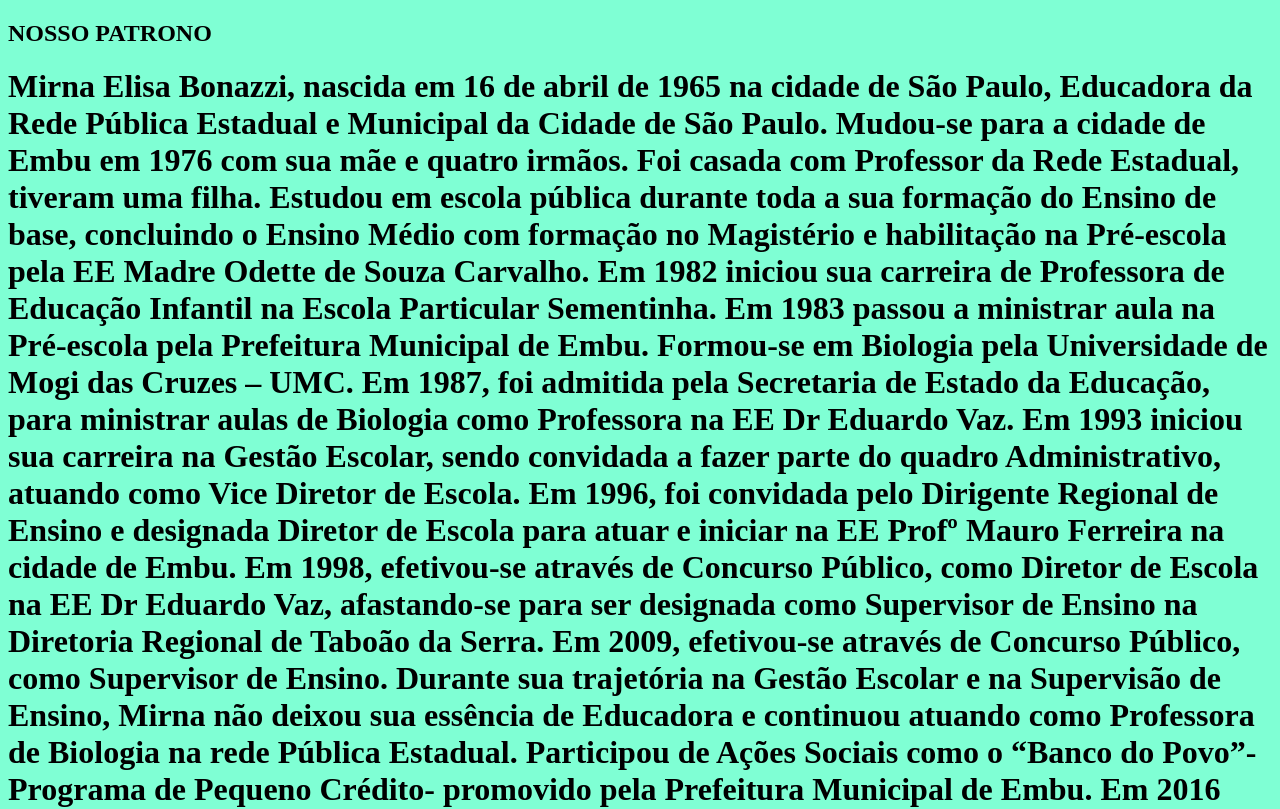
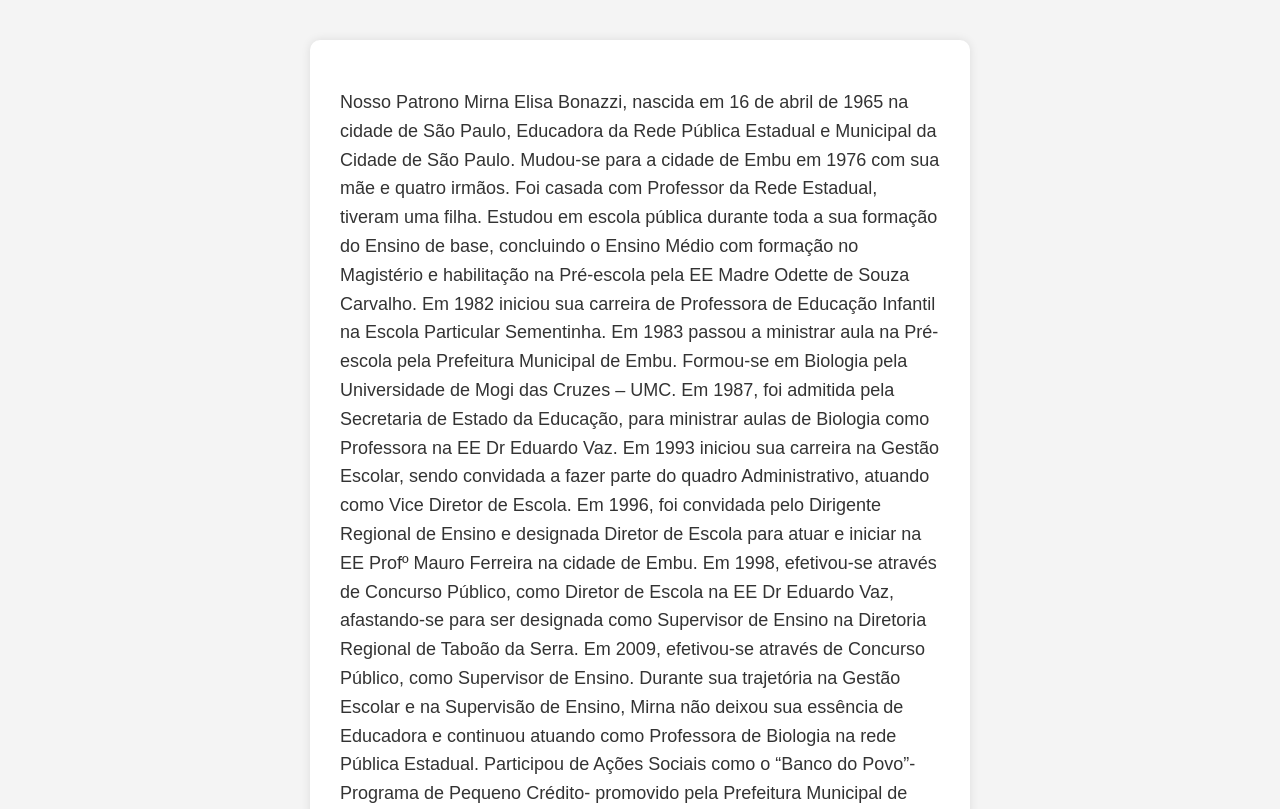
Before and after one commit to Apenasnada335/Mirna, a plain HTML site: page Patrono.html in a window 1280 px wide. Shown: the top 809 px of the page. Drawn offline with Linux system fonts and the light colour scheme.

Commit message:
site
site

```diff
--- a/Patrono.html
+++ b/Patrono.html
@@ -1,13 +1,41 @@
 <!DOCTYPE html>
-<html lang="en">
+<html lang="pt-BR">
 <head>
-    <meta charset="UTF-8">
-    <meta name="viewport" content="width=device-width, initial-scale=1.0">
-    <title>PATRONO</title>
+  <meta charset="UTF-8">
+  <title>Patrono</title>
+  <style>
+    body {
+      font-family: Arial, sans-serif;
+      background-color: #f4f4f4;
+      margin: 0;
+      padding: 40px;
+      display: flex;
+      justify-content: center;
+    }
+
+    .conteudo {
+      max-width: 600px;
+      background-color: white;
+      padding: 30px;
+      border-radius: 10px;
+      box-shadow: 0 0 10px rgba(0,0,0,0.1);
+      line-height: 1.6;
+      font-size: 18px;
+      color: #333;
+    }
+
+    h1 {
+      text-align: center;
+      color: #007BFF;
+    }
+  </style>
 </head>
 <body>
-    <h2>NOSSO PATRONO</h2>
-    <h1>
+
+  <div class="conteudo">
+
+    <p>
+        Nosso Patrono
         Mirna Elisa Bonazzi, nascida em 16 de abril de 1965 na cidade de São Paulo, Educadora da Rede Pública Estadual e Municipal da Cidade de São Paulo. Mudou-se para a cidade de Embu em 1976 com sua mãe e quatro irmãos. Foi casada com Professor da Rede Estadual, tiveram uma filha.
 
 
@@ -34,13 +62,10 @@
 
 
 
-        </h1>
-        <style>
-            body {
-            background-color: aquamarine;
-            <body style="zoom: 90%;">
 
-            }
-        </style>
+    </p>
+
+  </div>
+
 </body>
 </html>
```
Also changed, not shown: Acesso.html (added, +11 -0 lines), index.html (+4 -2 lines), Redes.html (line endings or trailing spaces).
